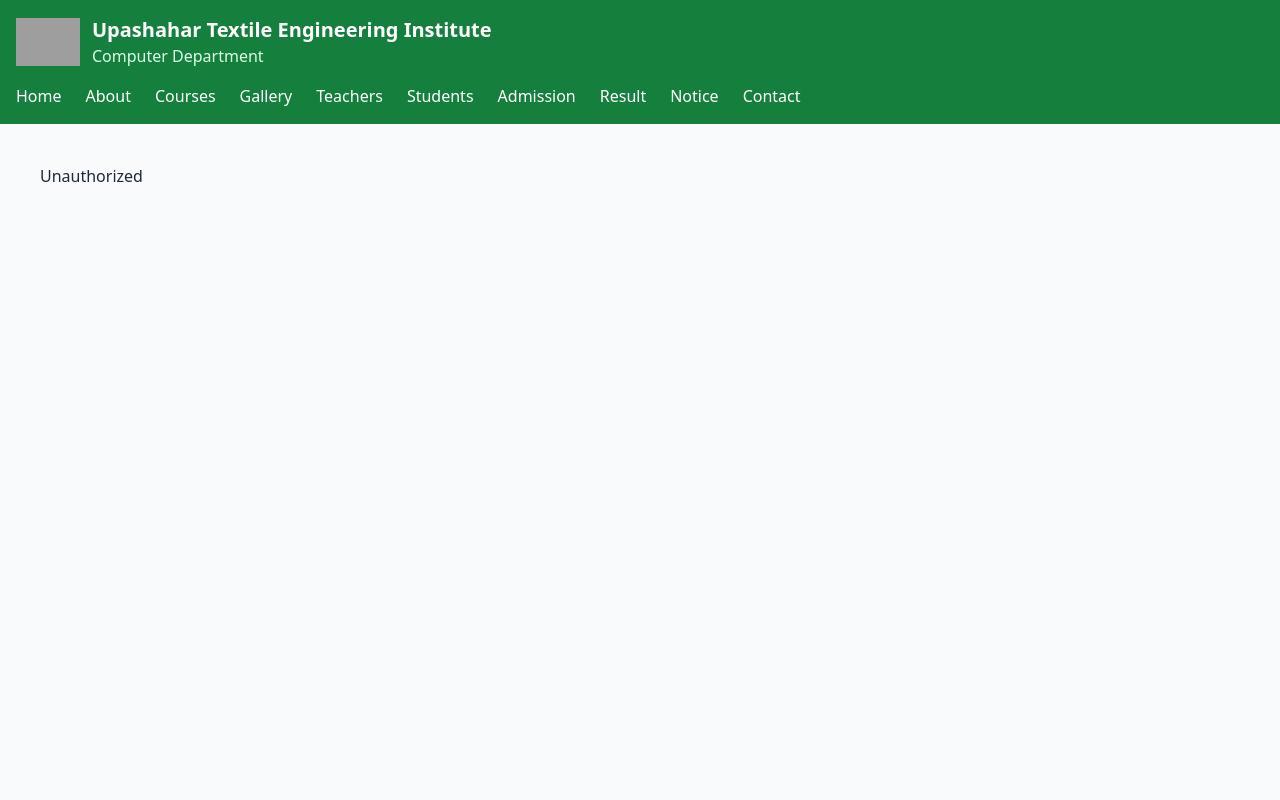
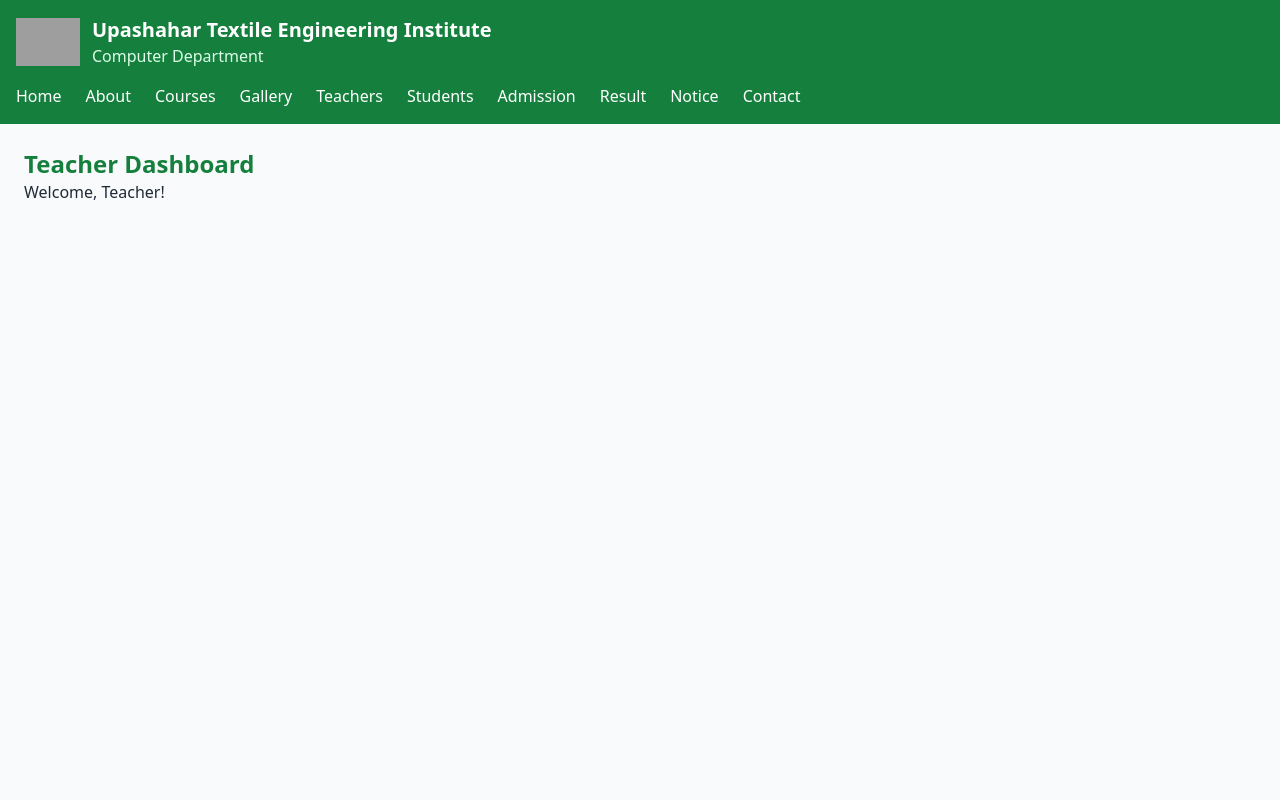
Before and after one commit to Mijanurrmiraj/utei.cst, a Next.js app: page /teacher/dashboard in a window 1280 px wide. Shown: the top 800 px of the page. Built offline with nearby package versions, Linux system fonts and the light colour scheme; grey boxes are pictures that could not be loaded.

Commit message:
Update page.js

```diff
--- a/app/teacher/dashboard/page.js
+++ b/app/teacher/dashboard/page.js
@@ -1,42 +1,10 @@
-"use client";
-import { useEffect, useState } from "react";
-
-export default function TeacherDashboard() {
-  const [teacher, setTeacher] = useState(null);
-
-  useEffect(() => {
-    const data = localStorage.getItem("teacher");
-    if (data) setTeacher(JSON.parse(data));
-  }, []);
-
-  if (!teacher) return <p className="p-10">Unauthorized</p>;
-
+export default function Dashboard() {
   return (
-    <div className="max-w-2xl mx-auto py-10">
-      <h2 className="text-xl font-bold text-green-700">
-        Welcome {teacher.name}
-      </h2>
-
-      <p className="mb-6">
-        Subject: <b>{teacher.subject}</b>
-      </p>
-
-      <div className="border p-4 rounded">
-        <h3 className="font-semibold mb-3">Add Student Result</h3>
-
-        <input className="border p-2 w-full mb-2" placeholder="Roll" />
-        <input className="border p-2 w-full mb-2" placeholder="Student Name" />
-        <input className="border p-2 w-full mb-2" placeholder="Theory Marks" />
-        <input className="border p-2 w-full mb-2" placeholder="Practical Marks" />
-
-        <button className="bg-green-700 text-white px-4 py-2 rounded">
-          Save (Demo)
-        </button>
-
-        <p className="text-sm text-gray-500 mt-2">
-          * Data save system next step
-        </p>
-      </div>
+    <div className="p-6">
+      <h1 className="text-2xl font-bold text-green-700">
+        Teacher Dashboard
+      </h1>
+      <p>Welcome, Teacher!</p>
     </div>
   );
 }
```
